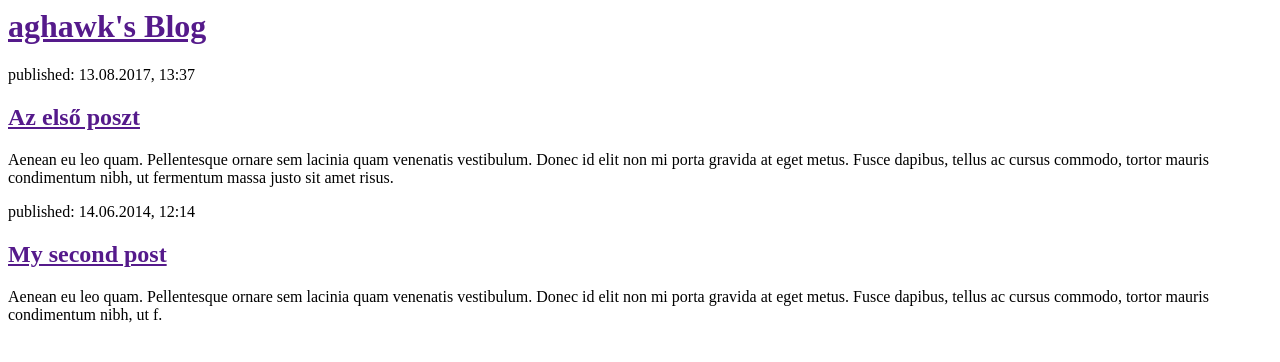
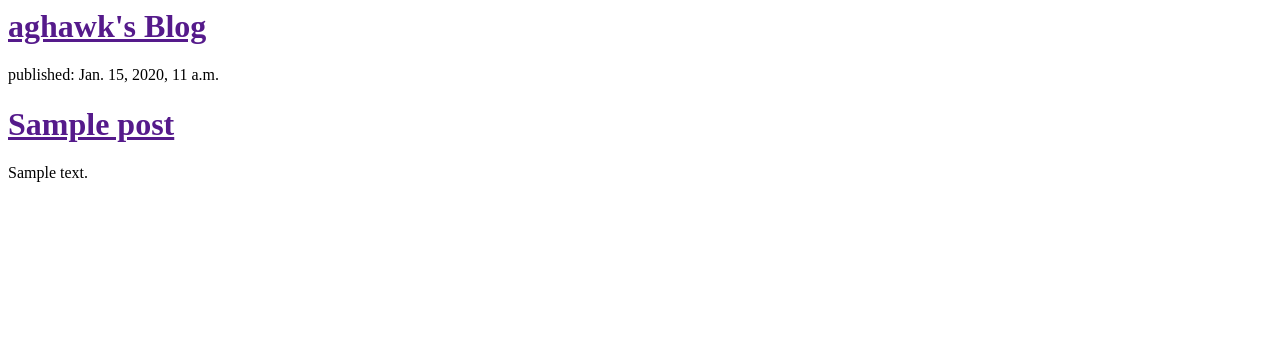
Before and after one commit to vassattila/my-first-blog, a Django app: template blog/templates/blog/post_list.html in a window 1280 px wide. Shown: the top 362 px of the page. Run offline with Django 3.2, Linux system fonts and the light colour scheme; the template is opened without the code that fills it: values that come from a table or form of the project are taken from there, others are empty; tables that the repository leaves empty hold one stand-in row (values such as "Sample post").

Commit message:
Modositott template dinamikus poszt.

```diff
--- a/blog/templates/blog/post_list.html
+++ b/blog/templates/blog/post_list.html
@@ -6,17 +6,13 @@
         <div>
             <h1><a href="">aghawk's Blog</a></h1>
         </div>
+{% for post in posts %}
+        <div>
+            <p>published: {{ post.published_date }}</p>
+            <h1><a href="">{{ post.title }}</a></h1>
+            <p>{{ post.text|linebreaksbr }}</p>
 
-        <div>
-            <p>published: 13.08.2017, 13:37</p>
-            <h2><a href="">Az első poszt</a></h2>
-            <p>Aenean eu leo quam. Pellentesque ornare sem lacinia quam venenatis vestibulum. Donec id elit non mi porta gravida at eget metus. Fusce dapibus, tellus ac cursus commodo, tortor mauris condimentum nibh, ut fermentum massa justo sit amet risus.</p>
         </div>
-
-        <div>
-            <p>published: 14.06.2014, 12:14</p>
-            <h2><a href="">My second post</a></h2>
-            <p>Aenean eu leo quam. Pellentesque ornare sem lacinia quam venenatis vestibulum. Donec id elit non mi porta gravida at eget metus. Fusce dapibus, tellus ac cursus commodo, tortor mauris condimentum nibh, ut f.</p>
-        </div>
-    </body>
+{% endfor %}
+        </body>
 </html>
--- a/blog/views.py
+++ b/blog/views.py
@@ -1,6 +1,9 @@
 from django.shortcuts import render
+from django.utils import timezone
+from .models import Post
 
 def post_list(request):
-    return render(request, 'blog/post_list.html', {})
+    posts = Post.objects.filter(published_date__lte=timezone.now()).order_by('published_date')
+    return render(request, 'blog/post_list.html', {'posts':posts})
 
 # Create your views here.
```
